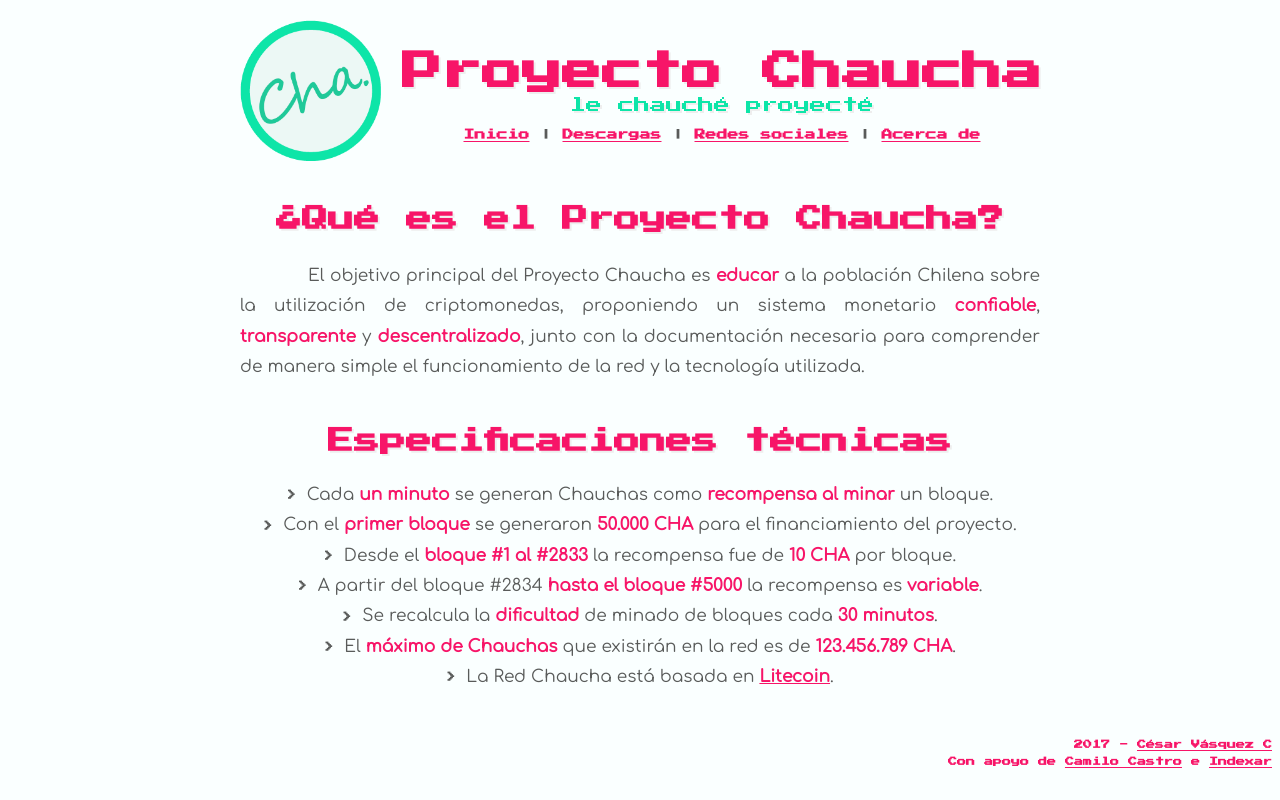
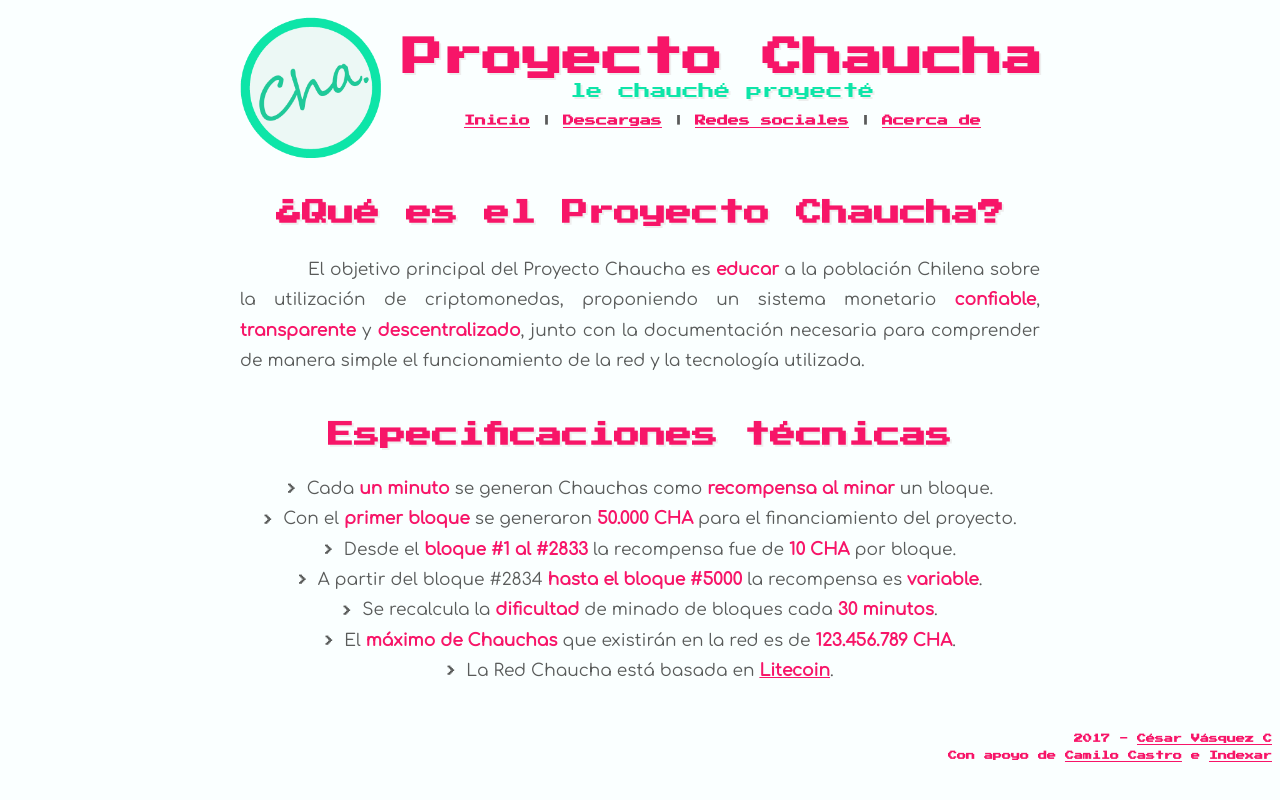
Before and after one commit to proyecto-chaucha/web, a plain HTML site: page index.html in a window 1280 px wide. Drawn offline with nearby package versions, Linux system fonts and the light colour scheme.

Commit message:
prueba de divs en vez de table

```diff
--- a/downloads/index.html
+++ b/downloads/index.html
@@ -3,7 +3,7 @@
 <head>
 	<title>Proyecto Chaucha</title>
 	<link href='../style.css' rel='stylesheet'>
-	<link href=".../favicon.ico" rel="icon" type="image/x-icon">
+	<link href="../favicon.ico" rel="icon" type="image/x-icon">
 
 	<meta charset="UTF-8">
 	<meta name="description" content="Una criptomoneda bien bonita">
@@ -12,12 +12,12 @@
 </head>
 <body>
 <center>
-<table>
-	<tr>
-		<td>
+
+<div id="logo">
 	<img src="../chaucha.png" width="160" height="160">
-		</td>
-		<td id="banner">
+</div>
+
+<div id="menu">
 	<h1>Proyecto Chaucha</h1>
 	<div id="links">
 		<h2 id="motto">una criptomoneda bien bonita</h2>
@@ -27,9 +27,8 @@
 		<a href="/social">Redes sociales</a> |
 		<a href="about">Acerca de</a>
 	</div>
-		</td>
-	</tr>
-</table>
+</div>
+
 <div id="justified">
 	<h3>Descargas</h3>
 	&emsp;&emsp;&emsp;&emsp;<b>Chauchera</b> es el cliente utilizado para la conexión a la <b>Red Chaucha</b>, que permite almacenar tus Chauchas de manera segura. Este cliente fue compilado exclusivamente para sistemas de <b>64 bits</b>.
@@ -66,23 +65,6 @@
 </center>
 
 <script src="https://ajax.googleapis.com/ajax/libs/jquery/3.2.1/jquery.min.js"></script>
-<script type="text/javascript">
-
-	var timer = setInterval(refresh, 5000);
-
-	var motto = [
-	"una criptomoneda bien bonita",
-	"le chauché proyecté",
-	"dejale caer to' el peso",
-	"no se me ocurre que escribir",
-	"por la razón o la chaucha",
-	"aqui no se cae el sistema"
-	];
-
-	function refresh () {
-		var rnd = Math.floor(Math.random()*motto.length);
-		$("#motto").html(motto[rnd]);
-	}
-</script>
+<script type="text/javascript" src="../motto.js"></script>
 </body>
 </html>
--- a/index.html
+++ b/index.html
@@ -12,12 +12,12 @@
 </head>
 <body>
 <center>
-<table>
-	<tr>
-		<td>
-			<img src="./chaucha.png" width="160" height="160">
-		</td>
-		<td id="banner">
+
+<div id="logo">
+	<img src="../chaucha.png" width="160" height="160">
+</div>
+
+<div id="menu">
 	<h1>Proyecto Chaucha</h1>
 	<div id="links">
 		<h2 id="motto">una criptomoneda bien bonita</h2>
@@ -27,13 +27,11 @@
 		<a href="/social">Redes sociales</a> |
 		<a href="about">Acerca de</a>
 	</div>
-		</td>
-	</tr>
-</table>
+</div>
+
 <div id="justified">
 	<h3>¿Qué es el Proyecto Chaucha?</h3>
-&emsp;&emsp;&emsp;&emsp;El objetivo principal del Proyecto Chaucha es <b>educar</b> a la población Chilena sobre la utilización de criptomonedas, proponiendo un sistema monetario <b>confiable</b>, <b>transparente</b> y <b>descentralizado</b>, junto con la
-documentación necesaria para comprender de manera simple el funcionamiento de la red y la tecnología utilizada.
+	&emsp;&emsp;&emsp;&emsp;El objetivo principal del Proyecto Chaucha es <b>educar</b> a la población Chilena sobre la utilización de criptomonedas, proponiendo un sistema monetario <b>confiable</b>, <b>transparente</b> y <b>descentralizado</b>, junto con la documentación necesaria para comprender de manera simple el funcionamiento de la red y la tecnología utilizada.
 </div>
 
 <div id="data_spec">
@@ -46,28 +44,11 @@ documentación necesaria para comprender de manera simple el funcionamiento de l
 	<li>El <b>máximo de Chauchas</b> que existirán en la red es de <b>123.456.789 CHA</b>.</li>
 	<li>La Red Chaucha está basada en <a href="https://litecoin.org/" target="_blank">Litecoin</a>.</li>
 </div>
+
 <p id="credits">2017 - <a href="https://www.youtube.com/watch?v=8yMMHDRBXqQ" target="_blank">César Vásquez C</a><br>Con apoyo de <a href="https://ninjas.cl/" target="_blank">Camilo Castro</a> e <a href="https://www.indexar.cl/" target="_blank">Indexar</a></p>
 </center>
 
 <script src="https://ajax.googleapis.com/ajax/libs/jquery/3.2.1/jquery.min.js"></script>
-<script type="text/javascript">
-
-	var timer = setInterval(refresh, 5000);
-
-	var motto = [
-	"una criptomoneda bien bonita",
-	"le chauché proyecté",
-	"dejale caer to' el peso",
-	"no se me ocurre que escribir",
-	"por la razón o la chaucha",
-	"aqui no se cae el sistema",
-	"jonny 100 chauchas"
-	];
-
-	function refresh () {
-		var rnd = Math.floor(Math.random()*motto.length);
-		$("#motto").html(motto[rnd]);
-	}
-</script>
+<script src="./motto.js"></script>
 </body>
 </html>
--- /dev/null
+++ b/motto.js
@@ -0,0 +1,17 @@
+
+	var timer = setInterval(refresh, 5000);
+
+	var motto = [
+	"una criptomoneda bien bonita",
+	"le chauché proyecté",
+	"dejale caer to' el peso",
+	"no se me ocurre que escribir",
+	"por la razón o la chaucha",
+	"aqui no se cae el sistema",
+	"jonny 100 chauchas"
+	];
+
+	function refresh () {
+		var rnd = Math.floor(Math.random()*motto.length);
+		$("#motto").html(motto[rnd]);
+	}
--- a/style.css
+++ b/style.css
@@ -62,6 +62,20 @@ b {
     margin: 45px;
 }
 
+#logo {
+  display: inline-block;
+  width: 160px;
+  height: 160px;
+  margin: 0px;
+}
+
+#menu {
+  display:inline-block;
+  text-align: center;
+  vertical-align: top;
+  margin-top: 25px;
+
+}
 
 #justified {
   text-align: justify;
```
Lines whose indentation alone changed are shown as unchanged.
